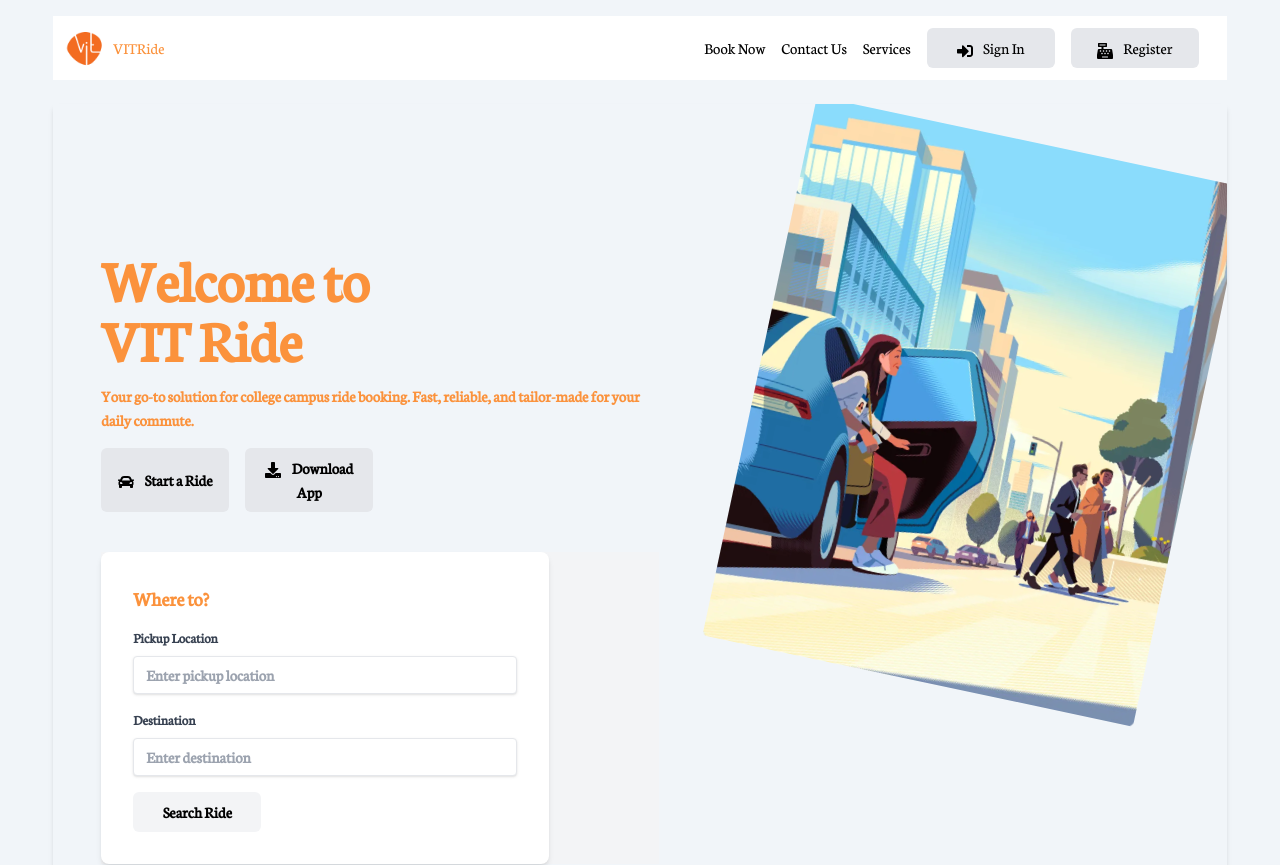
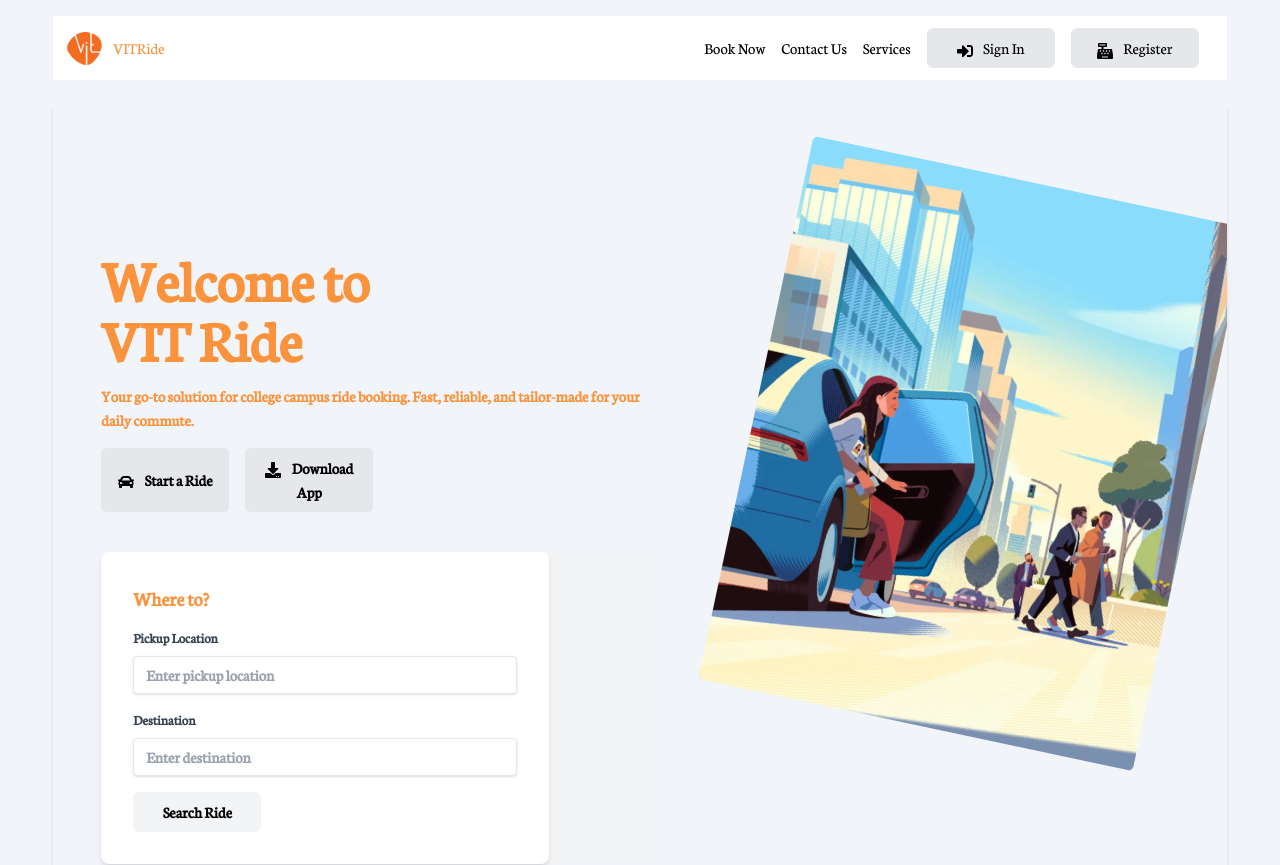
Before and after one commit to MainaliMiraj/vit-ride, a Next.js app: page / in a window 1280 px wide. Shown: the top 865 px of the page. Built offline with nearby package versions, Linux system fonts and the light colour scheme.

Commit message:
fixed the bug

```diff
--- a/components/RideForm/RideForm.tsx
+++ b/components/RideForm/RideForm.tsx
@@ -1,16 +1,16 @@
 'use client'
 
-import React, { useState } from "react";
+import React, { FormEvent, useState } from "react";
 import Button from "../Button/Button";
 
 const RideForm = () => {
   const [pickup, setPickup] = useState("");
   const [destination, setDestination] = useState("");
 
-  const handleSubmit = (e) => {
-    e.preventDefault();
-    console.log("Pickup:", pickup);
-    console.log("Destination:", destination);
+  const handleSubmit = (e:FormEvent) => {
+    // e.preventDefault();
+    // console.log("Pickup:", pickup);
+    // console.log("Destination:", destination);
     // Add your logic here to perform actions with pickup and destination data
   };
 
--- a/components/Welcome/Welcome.tsx
+++ b/components/Welcome/Welcome.tsx
@@ -38,7 +38,7 @@ const Welcome = () => {
           alt="ride image"
           width={500}
           height={100}
-          className="rotate-12"
+          className="rotate-12 mt-10 mr-2"
         />
       </div>
     </div>
```
